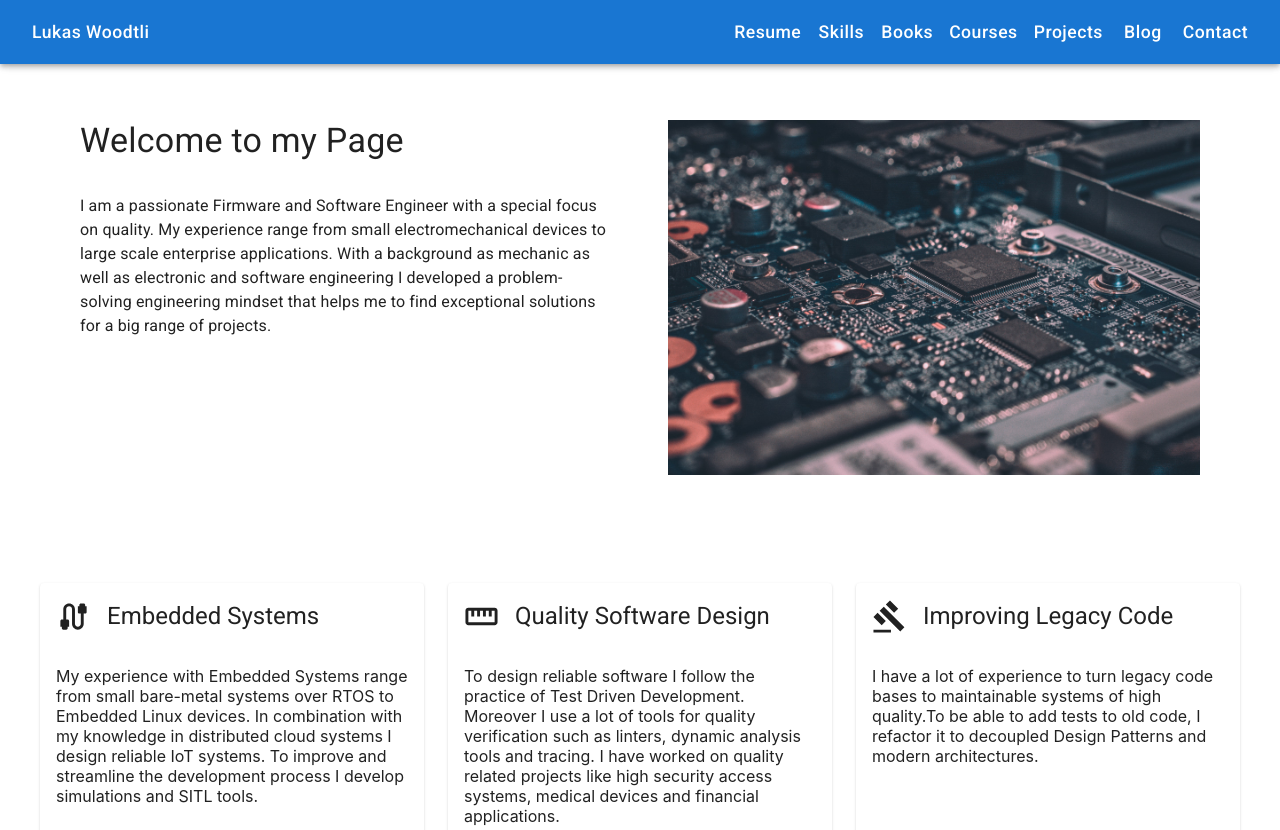
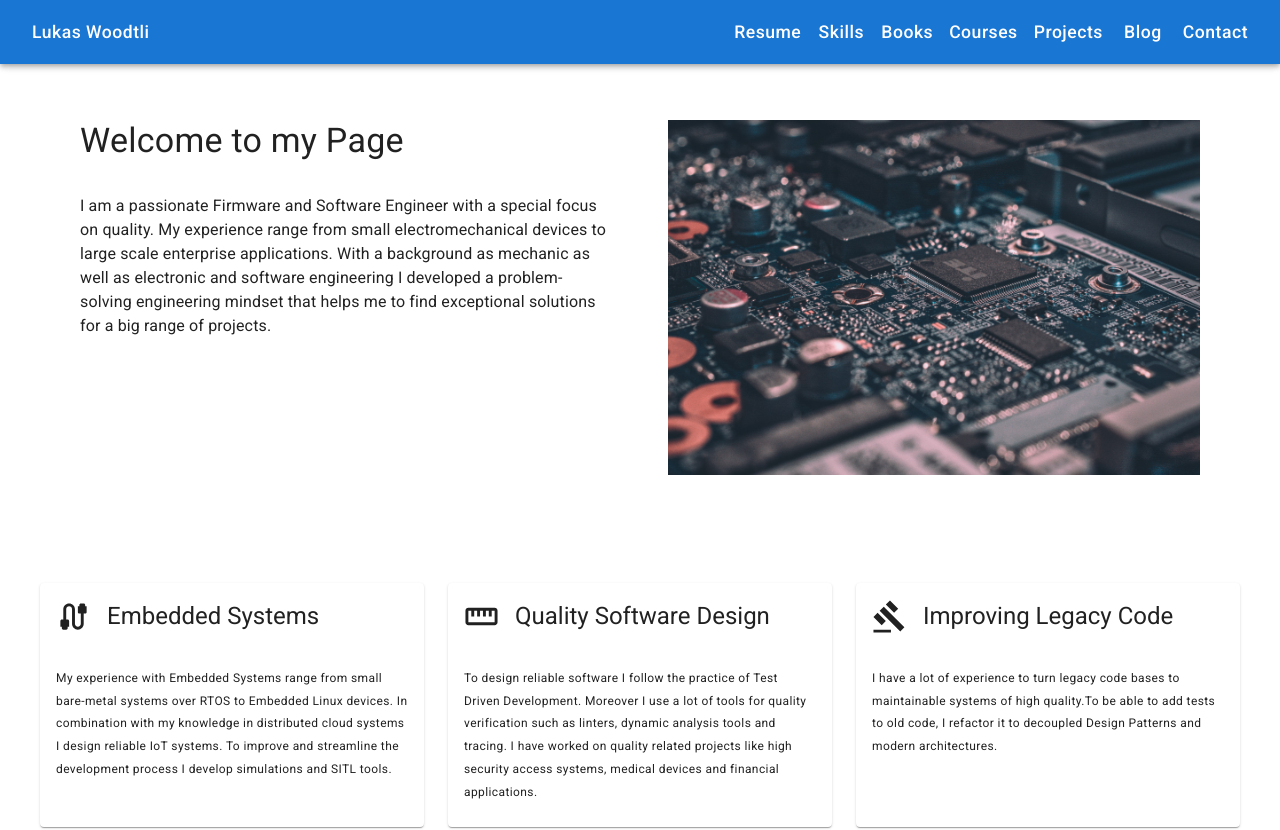
Before and after one commit to LukasWoodtli/react-web-page-poc, a React (Create React App) app: page / in a window 1280 px wide. Shown: the top 830 px of the page. Built offline with nearby package versions, Linux system fonts and the light colour scheme.

Commit message:
Clean up grid

```diff
--- a/src/dashboard/DashBoard.js
+++ b/src/dashboard/DashBoard.js
@@ -62,13 +62,6 @@ const Dashboard = () => {
                 container
                 spacing={3}
                 item
-                colums={{
-                    xs: 1,
-                    sm: 1,
-                    md: 2,
-                    lg: 3,
-                    xl: 6
-                }}
                 direction="row"
                 flexDirection="row"
                 justifyContent="flex-start"
@@ -91,13 +84,7 @@ const Dashboard = () => {
                         display="flex"
                         key={card.title}
                     >
-                        <Card
-                            xs={12}
-                            sm={6}
-                            md={4}
-                            lg={4}
-                            xl={2}
-                        >
+                        <Card>
                             <CardHeader
                                 avatar={card.avatar}
                                 title={
@@ -106,7 +93,7 @@ const Dashboard = () => {
                                     </Typography>
                                 }/>
                             <CardContent>
-                                <Typography variant="span" align="left">
+                                <Typography variant="caption" align="left">
                                     {card.text}
                                 </Typography>
                             </CardContent>
```
